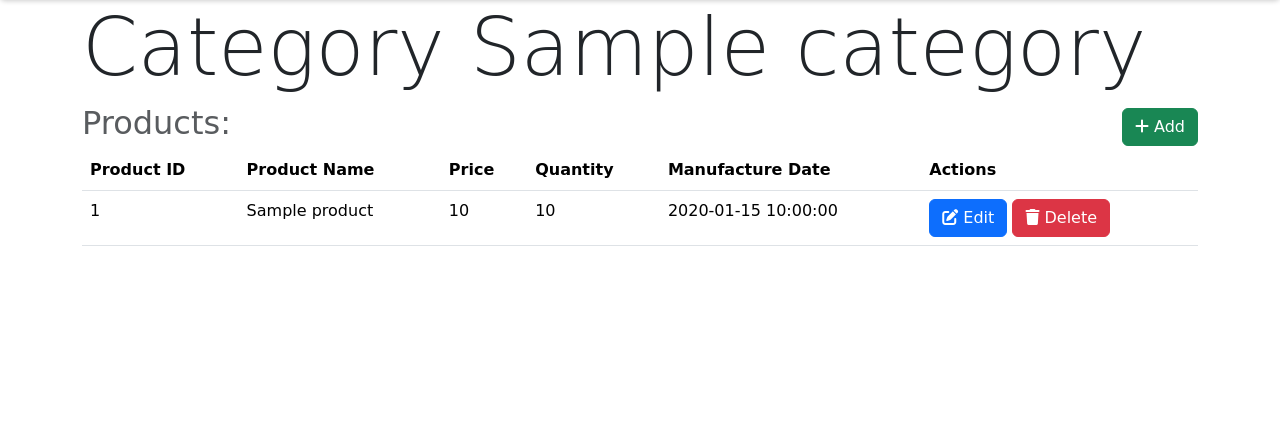
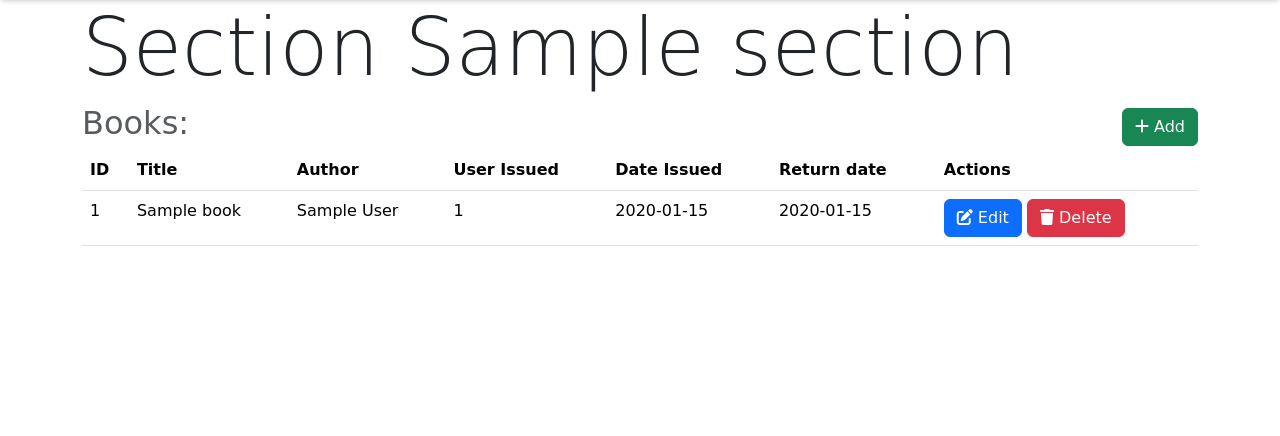
Before and after one commit to jsaha26/BookNook, a Flask app: template templates/section/show.html in a window 1280 px wide. Shown: the part 72-508 px from the top of the page. Run offline with Flask 3, Linux system fonts and the light colour scheme; tables that the repository leaves empty hold one stand-in row (values such as "Sample post"); the template is opened without the code that fills it: values that come from a table or form of the project are taken from there, most other values are stand-ins (such as "Sample title", 1, 10 or a date in 2020).

Commit message:
Show Books page created

```diff
--- a/templates/section/show.html
+++ b/templates/section/show.html
@@ -1,17 +1,17 @@
 {% extends 'layout.html' %}
 {% block title %}
-    Products of Category {{category.name}}
+    Books of {{section.name}} Section
 {% endblock %}
 {% block content %}
 
 <h1 class="display-1">
-    Category {{category.name}}
+    Section {{section.name}}
 </h1>
 <div class="heading">
     <h2 class="text-muted">
-        Products:
+        Books:
     </h2>
-    <a href="{{url_for('add_product', category_id=category.id)}}" class="btn btn-success">
+    <a href="{{url_for('add_book', section_id=section.id)}}" class="btn btn-success">
         <i class="fas fa-plus    "></i>
         Add
     </a>
@@ -20,28 +20,30 @@
 <table class="table">
     <thead>
         <tr>
-            <th>Product ID</th>
-            <th>Product Name</th>
-            <th>Price</th>
-            <th>Quantity</th>
-            <th>Manufacture Date</th>
+            <th>ID</th>
+            <th>Title</th>
+            <th>Author</th>
+            <th>User Issued</th>
+            <th>Date Issued</th>
+            <th>Return date</th>
             <th>Actions</th>
         </tr>
     </thead>
     <tbody>
-        {% for product in category.products %}
+        {% for book in section.books %}
         <tr>
-            <td>{{product.id}}</td>
-            <td>{{product.name}}</td>
-            <td>{{product.price}}</td>
-            <td>{{product.quantity}}</td>
-            <td>{{product.man_date}}</td>
+            <td>{{book.id}}</td>
+            <td>{{book.title}}</td>
+            <td>{{book.author}}</td>
+            <td>{{book.user_id}}</td>
+            <td>{{book.date_issued}}</td>
+            <td>{{book.return_date}}</td>
             <td>
-                <a href="{{url_for('edit_product', id=product.id)}}" class="btn btn-primary">
+                <a href="{{url_for('edit_book', id=book.id)}}" class="btn btn-primary">
                     <i class="fas fa-edit    "></i>
                     Edit
                 </a>
-                <a href="{{url_for('delete_product', id=product.id)}}" class="btn btn-danger">
+                <a href="{{url_for('delete_book', id=book.id)}}" class="btn btn-danger">
                     <i class="fas fa-trash    "></i>
                     Delete
                 </a>
@@ -61,5 +63,6 @@
             justify-content: space-between;
             align-items: center;
         }
+
     </style>
 {% endblock %}
```
